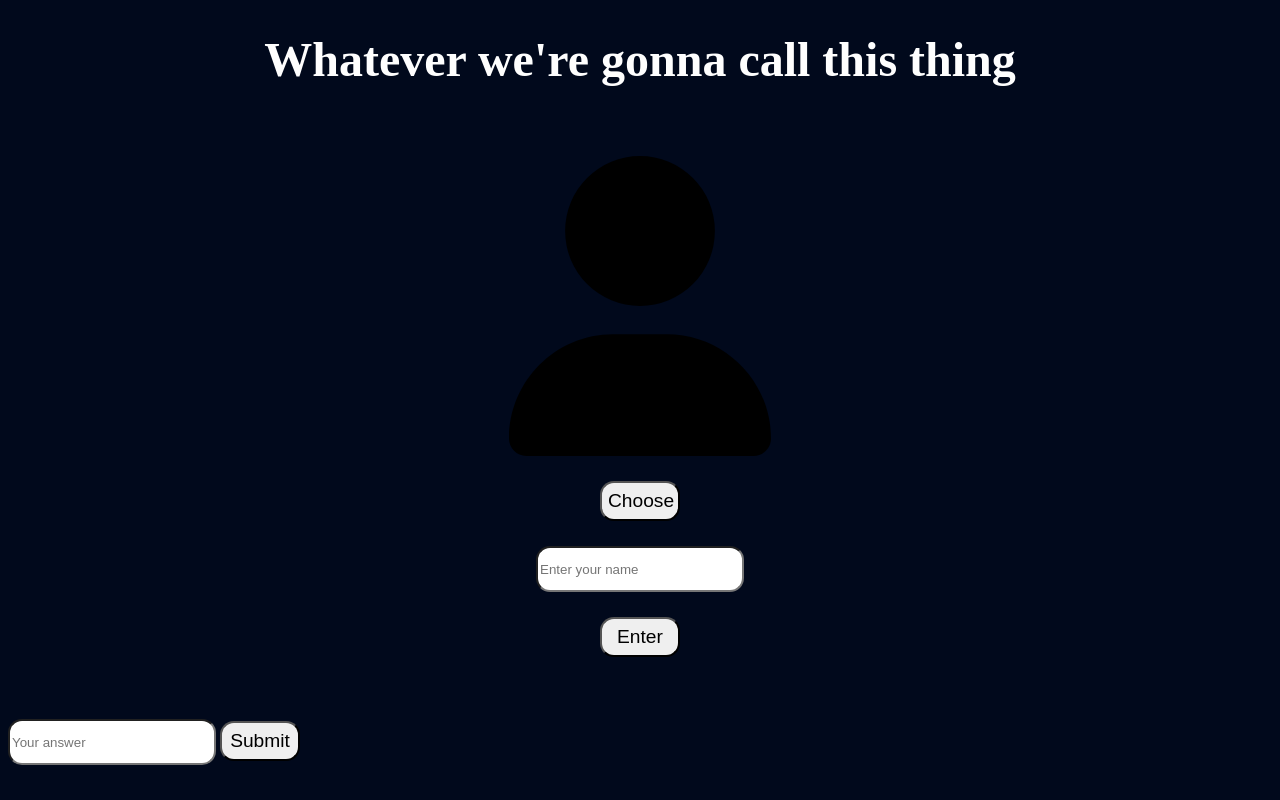
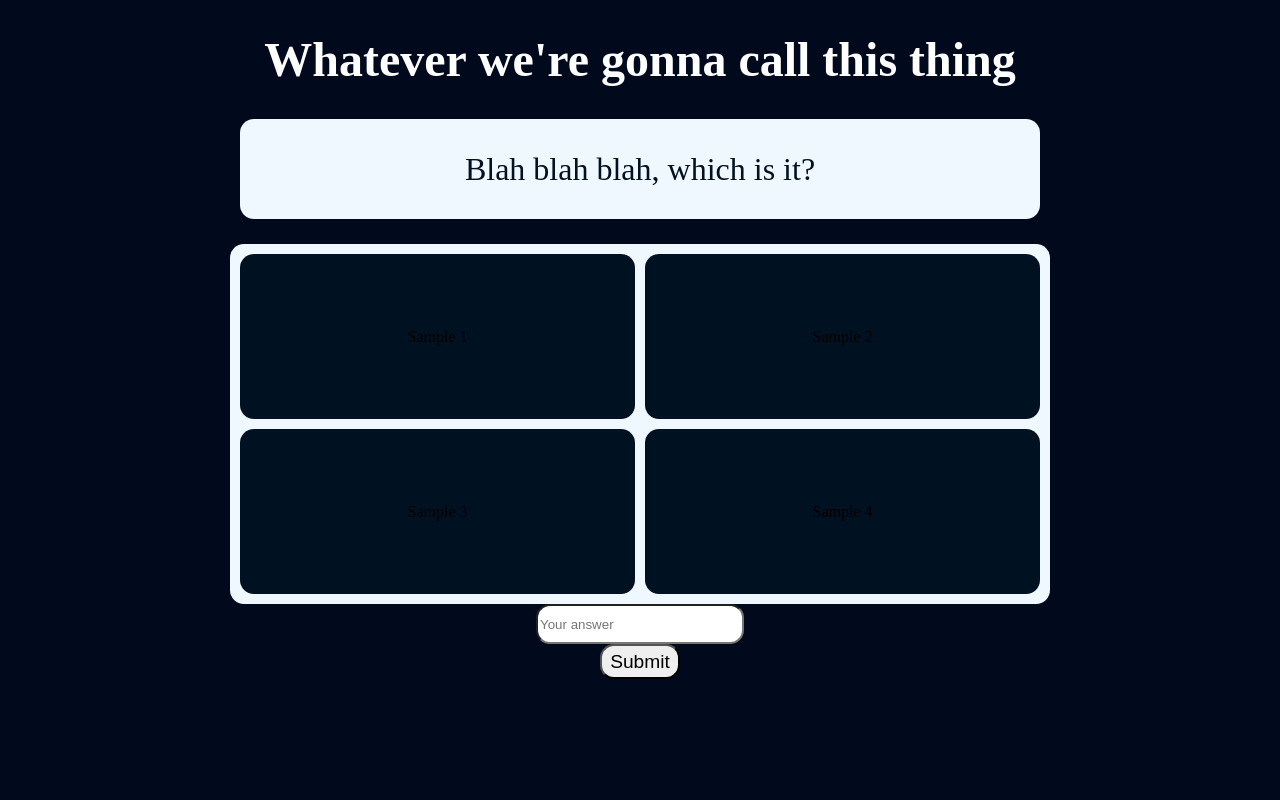
Before and after one commit to dave-sommerville/kahoot-but-not, a website: page public/gameplay/index.html in a window 1280 px wide. Drawn offline with nearby package versions, Linux system fonts and the light colour scheme; files whose address does not match are found by name.

Commit message:
Added formatting to gameplay user selection and multiple choice

```diff
--- a/public/css/style.css
+++ b/public/css/style.css
@@ -138,3 +138,43 @@ footer {
     height: 300px;
   }
 }
+.question-display {
+  width: 100%;
+  height: 70svh;
+  justify-content: center;
+  align-items: center;
+}
+.question-wrapper {
+  width: 800px;
+  height: 100px;
+  background-color: aliceblue;
+  border-radius: var(--app-border-rad);
+  color: #012;
+  font-size: 2rem;
+  justify-content: center;
+  align-items: center;
+  margin-bottom: var(--app-spacing);
+}
+.multiple-choice-wrapper{
+  width: 800px;
+  height: 400px;
+  border-radius: var(--app-border-rad);
+  background-color: aliceblue;
+  gap: 10px;
+  padding: 10px;
+  display: grid;
+  grid-template-columns: 1fr 1fr;
+  grid-template-rows: 1fr 1fr;
+  div {
+    display: flex;
+    justify-content: center;
+    align-items: center;
+    background-color: #012;
+    border-radius: var(--app-border-rad);
+    cursor: pointer;
+    transition: all ease-in-out 0.3s;
+  }
+  div:hover {
+    transform: scale(1.03);
+  }
+}
--- a/public/gameplay/index.html
+++ b/public/gameplay/index.html
@@ -24,7 +24,7 @@
   </header>
   <main>
     <!--Here the player will have to enter their name and choose profile images (will hardcode options)-->
-    <section class="player-lobby f-col">
+    <section class="player-lobby f-col hidden">
       <div class="avatar-wrapper">
         <img src="../img/user-solid.svg">
       </div>
@@ -37,7 +37,24 @@
       Whe could create formatting for each type of question and then only make the appropriate one visible
       or we can change the question formatting dynamically with JS and css classes
     -->
-    <section>
+    <section class="question-display f-col">
+      <div class="question-wrapper flex">
+        <p class="question-text">Blah blah blah, which is it?</p>
+      </div>
+      <div class="multiple-choice-wrapper">
+        <div class="option-one">
+          <p class="opt-one-txt">Sample 1</p>
+        </div>
+        <div class="option-two">
+          <p class="opt-two-txt">Sample 2</p>
+        </div>
+        <div class="option-three">
+          <p class="opt-three-txt">Sample 3</p>
+        </div>
+        <div class="option-four">
+          <p class="opt-four-txt">Sample 4</p>
+        </div>
+      </div>
       <input id="answer" placeholder="Your answer">
       <button class="submit">Submit</button>
     </section>
```
